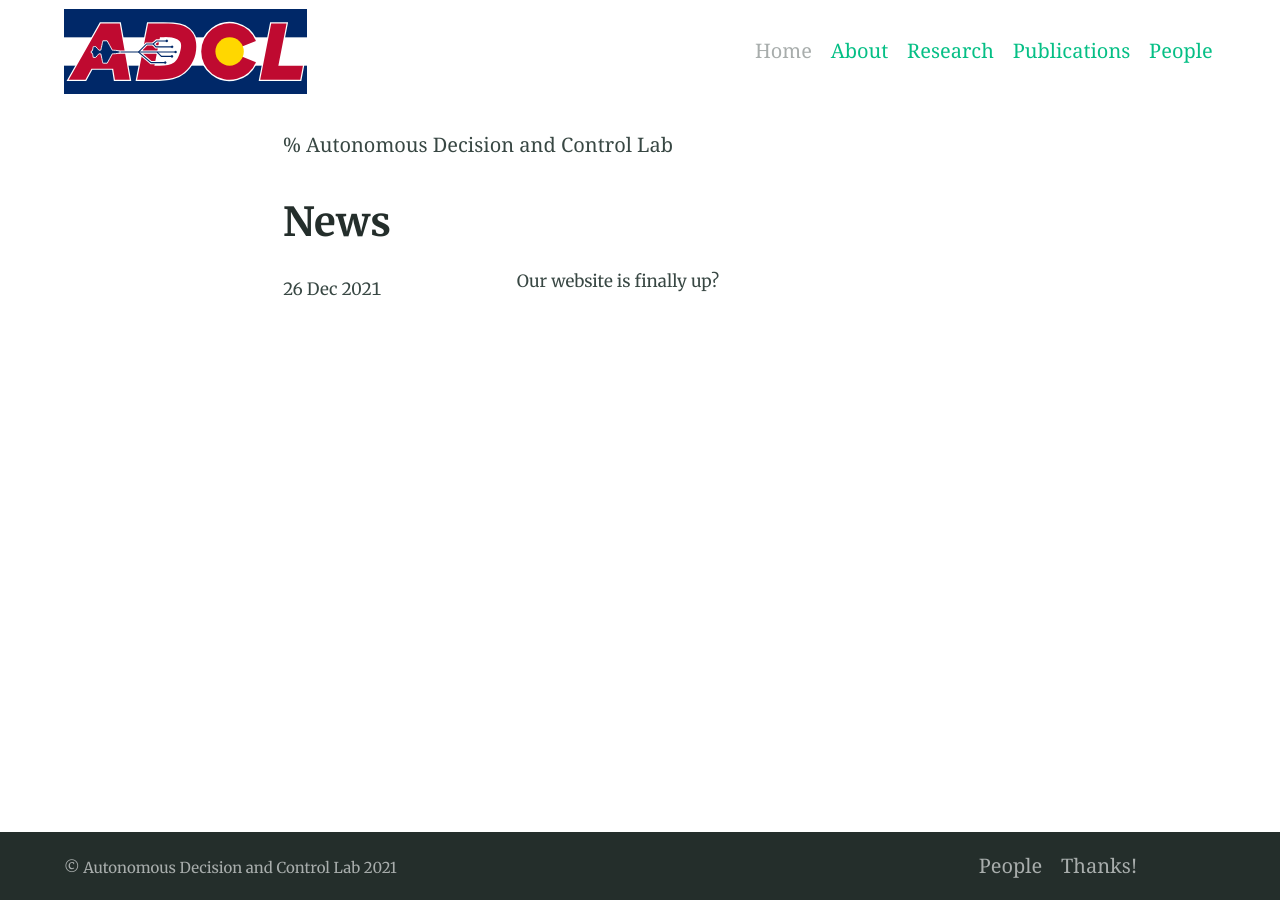
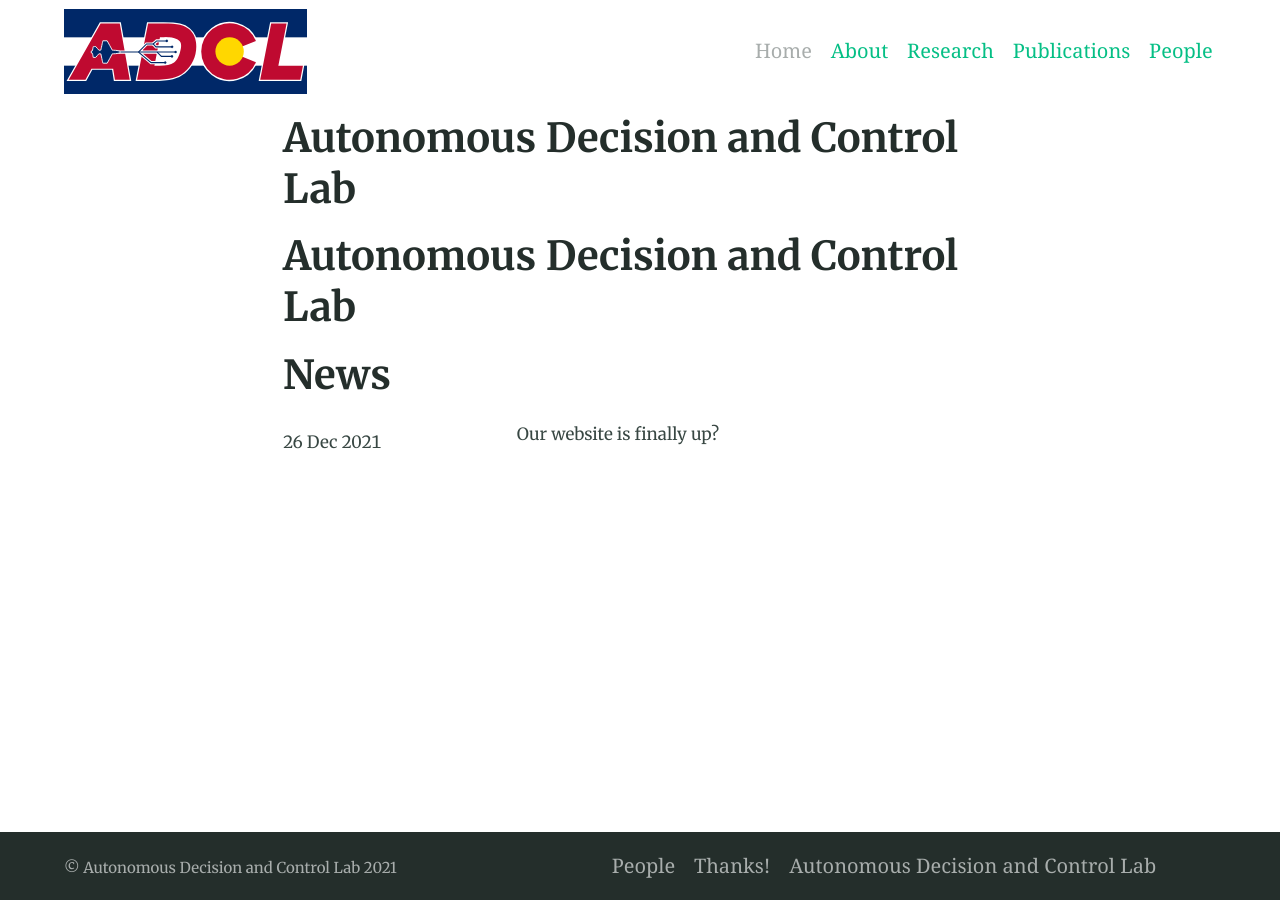
Before and after one commit to CU-ADCL/CU-ADCL.github.io, a Jekyll site: the page built from index.md, in a window 1280 px wide. Built offline with Jekyll 4.4.1, drawn with Linux system fonts in a browser that asks for light colours; our own code applies the rules of GitHub Pages for plain Markdown files.

Commit message:
fixed homepage properly

```diff
--- a/index.md
+++ b/index.md
@@ -1,3 +1,3 @@
-% Autonomous Decision and Control Lab
+# Autonomous Decision and Control Lab
 
 {%include news.html %}
```
Also changed, not shown: README.md.
